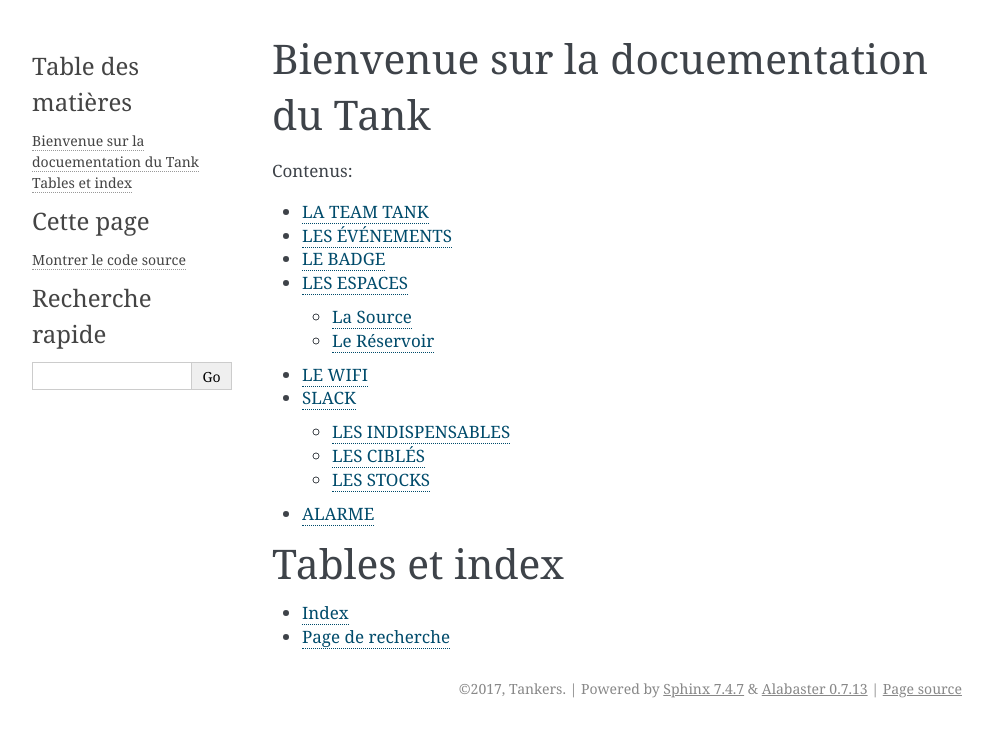
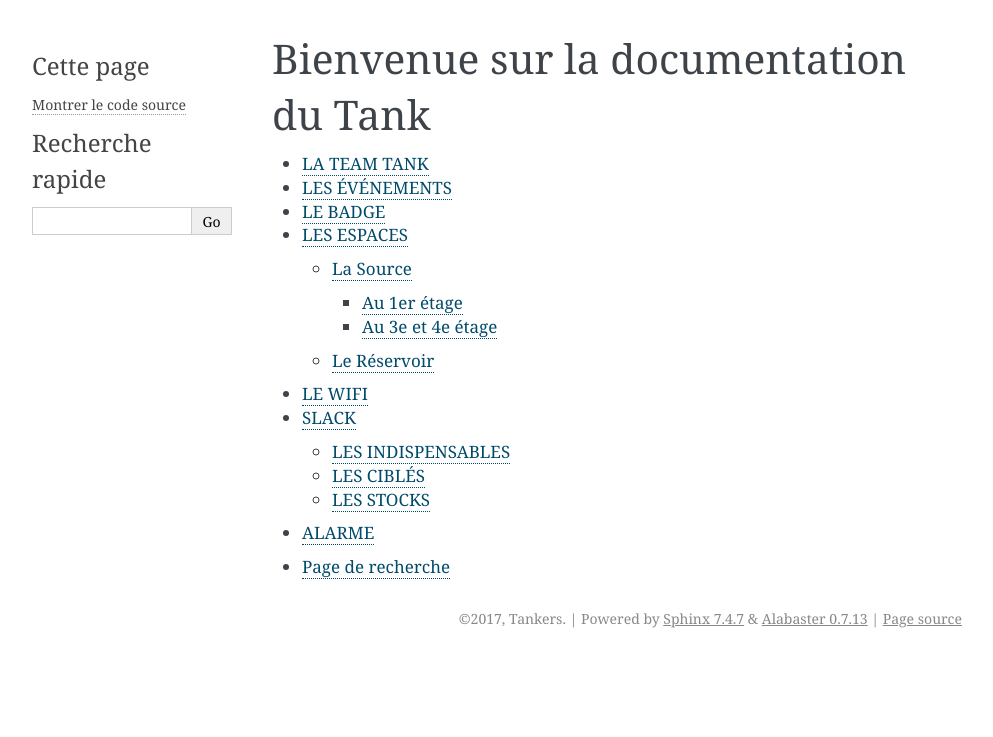
Before and after one commit to Magicking/tank-doc, a Sphinx documentation site: the page built from source/index.rst, in a window 1280 px wide. Shown: the top 737 px of the page, without its empty margins (148-1141 px from the left). Built offline with Sphinx 7.4.7, drawn with Linux system fonts in a browser that asks for light colours.

Commit message:
Fix typo, remove useless items, set tree depth to 3

```diff
--- a/source/index.rst
+++ b/source/index.rst
@@ -3,17 +3,12 @@
    You can adapt this file completely to your liking, but it should at least
    contain the root `toctree` directive.
 
-Bienvenue sur la docuementation du Tank
-=======================================
+Bienvenue sur la documentation du Tank
+======================================
 
 .. toctree::
-   :maxdepth: 2
-   :caption: Contenus:
+   :maxdepth: 3
 
    utile
 
-Tables et index
-===============
-
-* :ref:`genindex`
 * :ref:`search`
```
